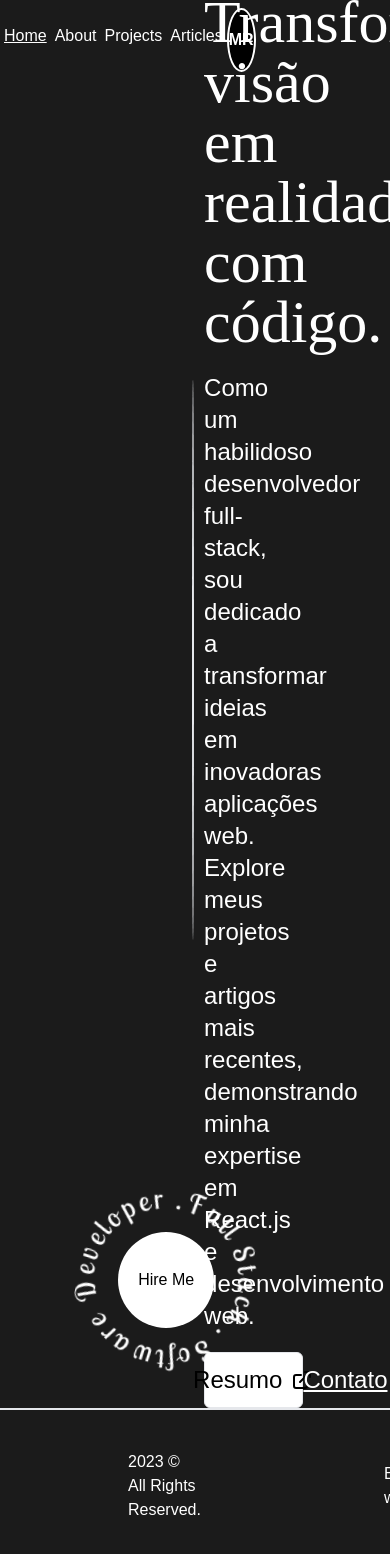
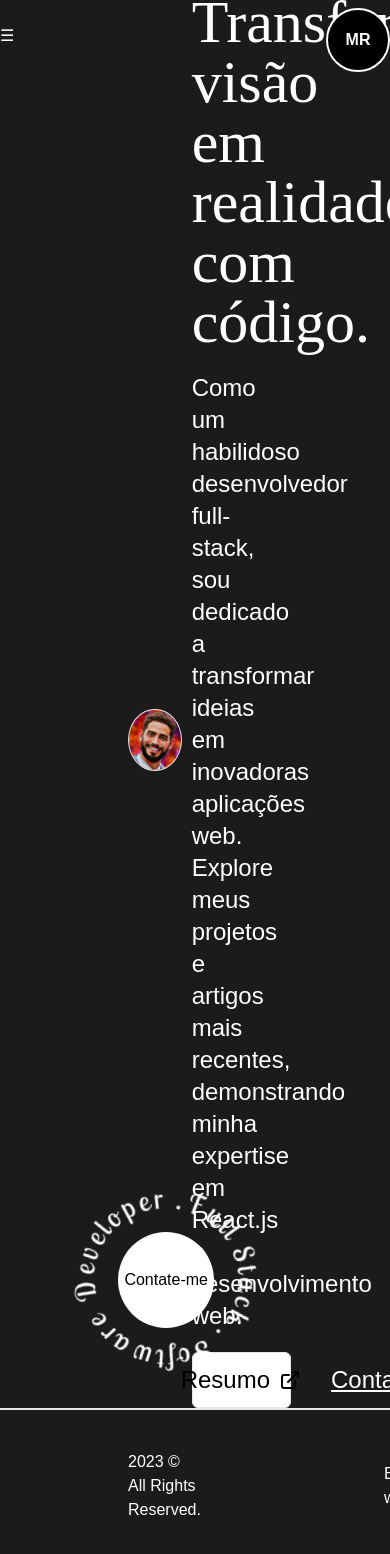
Before and after one commit to marvindev2022/portifolio, a React (Vite) app: page / in a window 390 px wide. Shown: the top 1554 px of the page. Built offline with nearby package versions, Linux system fonts and the light colour scheme; grey boxes are pictures that could not be loaded.

Commit message:
adicionando responsividade

```diff
--- a/src/components/Header.tsx
+++ b/src/components/Header.tsx
@@ -1,6 +1,6 @@
+import React, { useState, useEffect } from "react";
 import Nav from "./Nav";
 
-export default function Header({ selectedPage, setSelectedPage }: any) {
 const colorClasses = [
   "bg-black",
   "bg-red-500",
@@ -13,82 +13,111 @@ export default function Header({ selectedPage, setSelectedPage }: any) {
   "bg-indigo-500",
 ];
 
-  let colorIndex = 0;
+const Header = ({ selectedPage, setSelectedPage }: any) => {
+  const [colorIndex, setColorIndex] = useState(0);
+  const [isMobileMenuOpen, setMobileMenuOpen] = useState(false);
 
   const handleMouseEnter = () => {
     const colorChangeInterval = setInterval(() => {
-      colorIndex = (colorIndex + 1) % colorClasses.length;
+      setColorIndex((prevIndex) => (prevIndex + 1) % colorClasses.length);
+    }, 100);
+
+    const resetColorChangeDiv = () => {
+      const colorChangeDiv = document.getElementById("color-change-div");
+      if (colorChangeDiv) {
+        colorChangeDiv.classList.remove(...colorClasses);
+        colorChangeDiv.classList.add("bg-black");
+      }
+    };
+
     document
       .getElementById("color-change-div")
-        ?.classList.replace(
+      ?.addEventListener("mouseleave", () => {
+        clearInterval(colorChangeInterval);
+        resetColorChangeDiv();
+      });
+  };
+
+  useEffect(() => {
+    const colorChangeDiv = document.getElementById("color-change-div");
+    if (colorChangeDiv) {
+      colorChangeDiv.classList.replace(
         colorClasses[
         (colorIndex - 1 + colorClasses.length) % colorClasses.length
         ],
         colorClasses[colorIndex]
       );
-    }, 100);
+    }
+  }, [colorIndex]);
 
-    document
-      .getElementById("color-change-div")
-      ?.addEventListener("mouseleave", () => {
-        clearInterval(colorChangeInterval);
-        document
-          .getElementById("color-change-div")
-          ?.classList.remove(...colorClasses);
-        document.getElementById("color-change-div")?.classList.add("bg-black");
-      });
+  const toggleMobileMenu = () => {
+    const dialog = document.querySelector("dialog");
+      dialog?.showModal();
+
+  };
+
+  const handlePageClick = (page: string) => {
+    setSelectedPage(page);
+    const dialog = document.querySelector("dialog");
+    dialog?.close();
+
+  };
+
+  const renderNavLinks = () => {
+    return ["home", "about", "projects", "articles"].map((page) => (
+      <li
+        key={page}
+        onClick={() => handlePageClick(page)}
+        className={`xl:mx-5 sm:mx-2 mx-1 ${selectedPage === page && "underline"
+          } hover:underline`}
+      >
+        {page.charAt(0).toUpperCase() + page.slice(1)}
+      </li>
+    ));
   };
 
   return (
-    <header className="w-full h-24 xl:py-8 xl:px-32 sm:p-2 flex justify-between items-center mb:p-2 ">
-      <nav className="flex justify-between items-center">
-        <ul className="flex justify-between items-center">
-          <li
-            onClick={() => setSelectedPage("home")}
-            className={`xl:mx-5 sm:mx-2 mx-1 ${
-              selectedPage === "home" && "underline"
-            } hover:underline`}
+    <header className="w-full h-24 xl:py-8 xl:px-32 sm:p-2 flex justify-between items-center mb:p-2 z-10">
+      <div className="block sm:hidden" onClick={toggleMobileMenu}>
+        ☰
+      </div>
+
+      <dialog className="top-0 left-0 min-w-full min-h-full sm:hidden bg-black bg-opacity-0 z-20 relative">
+        <div className="w-full min-h-screen flex justify-center items-center bg-black bg-opacity-0 ">
+          <div className="bg-white w-[18.75rem] h-[500px] flex flex-col justify-center items-center rounded-xl ">
+            <ul className="flex justify-between items-center flex-col">
+              {renderNavLinks()}
+            </ul>
+            <Nav />
+          </div>
+        </div>
+      </dialog>
+
+      <nav
+        className={`flex justify-between items-center ${isMobileMenuOpen && "flex-col"
+          }`}
       >
-            Home
-          </li>
-          <a href="#about">
-            <li
-              onClick={() => setSelectedPage("about")}
-              className={`xl:mx-5 sm:mx-2 mx-1 ${
-                selectedPage === "about" && "underline"
-              } hover:underline`}
+        <ul
+          className={`hidden sm:flex justify-between items-center ${isMobileMenuOpen && "flex-col"
+            }`}
         >
-              About
-            </li>
-          </a>
-
-          <li
-            onClick={() => setSelectedPage("projects")}
-            className={`xl:mx-5 sm:mx-2 mx-1 ${
-              selectedPage === "projects" && "underline"
-            } hover:underline`}
-          >
-            Projects
-          </li>
-          <li
-            onClick={() => setSelectedPage("articles")}
-            className={`xl:mx-5 sm:mx-2 mx-1 ${
-              selectedPage === "articles" && "underline"
-            } hover:underline`}
-          >
-            Articles
-          </li>
+          {renderNavLinks()}
         </ul>
       </nav>
+
       <span
         id="color-change-div"
-        className={`w-16 h-16 mt-2 flex justify-center items-center rounded-[50%] border-2 bg-black font-[900] text-[1rem]
-        } border-white hover:${colorClasses} text-[1.3rem] `}
+        className={`w-16 h-16 mt-2 flex justify-center items-center rounded-[50%] border-2 bg-black font-[900] text-[1rem] border-white hover:${colorClasses} text-[1.3rem]`}
         onMouseEnter={handleMouseEnter}
       >
         MR
       </span>
+
+      <span className="hidden sm:block">
         <Nav />
+      </span>
     </header>
   );
-}
+};
+
+export default Header;
--- a/src/components/Home.tsx
+++ b/src/components/Home.tsx
@@ -4,11 +4,13 @@ import background from "./../assets/background.png";
 import icon from "./../assets/icon.svg";
 import svg from "./../assets/animado.png";
 import Footer from "./Footer";
+import { Link, useNavigate } from "react-router-dom";
 
 export default function Home() {
+  const navigate = useNavigate()
   return (
     <>
-      <section className="min-w-full min-h-[90vh] items-center justify-between flex relative px-32 ">
+      <section className="w-full min-h-[90vh] items-center justify-between flex relative px-32 sm:flex-col xl:flex-row">
         <div
           style={{
             backgroundImage: `url(${background})`,
@@ -16,38 +18,49 @@ export default function Home() {
             backgroundPosition: "center",
             backgroundRepeat: "no-repeat",
           }}
-          className="w-[35rem] h-[35rem] border ml-16 mt-[-10rem] flex justify-center items-center relative rounded-[50%]"
+          className="xl:w-[35rem] xl:h-[35rem] sm:w-[30rem] sm:h-[rem] border xl:ml-16 xl:mt-[-10rem] flex justify-center items-center relative rounded-[50%]"
         >
-          <img src={profile} alt="profile" className="w-1full object-fill rounded-[50%]" />
+          <img
+            src={profile}
+            alt="profile"
+            className="w-full object-fill rounded-[50%]  "
+          />
         </div>
-        <span className="rounded-[50%] text-white absolute bottom-[.9375rem] left-[.9375rem]">
+        <Link  to="https://api.whatsapp.com/resolve/?deeplink=%2F551197449-8322&not_found=1" target="_blank" className="rounded-[50%] text-white absolute bottom-[.9375rem] left-[.9375rem]">
           <motion.div
             initial={{ rotate: 0 }}
             animate={{ rotate: 360 }}
             transition={{ duration: 20, repeat: Infinity, ease: "linear" }}
           >
-            <img src={svg} alt="svg" className="w-[18.75rem] h-[14.375rem] rounded-[50%]" />
+            <img
+              src={svg}
+              alt="svg"
+              className="w-[18.75rem] h-[14.375rem] rounded-[50%]"
+            />
           </motion.div>
 
           <p className="flex justify-center items-center w-24 h-24 bg-white text-black text-center rounded-[50%] absolute bottom-[4.051rem] left-[6.45rem] shadow-white">
-            Hire Me
+            Contate-me
           </p>
-        </span>
+        </Link>
         <div className="w-[60%] sm:w-[80%] md:w-[60%] lg:w-[50%] h-1/2 flex flex-col mt-[-5rem] items-center">
           <strong className="w-9/12 text-justify text-6xl mb-5">
             Transformando visão em realidade com código.
           </strong>
           <span className="w-9/12 text-justify text-2xl">
-            Como um habilidoso desenvolvedor full-stack, sou dedicado a transformar ideias em inovadoras aplicações web. Explore meus projetos e artigos mais recentes, demonstrando minha expertise em React.js e desenvolvimento web.
+            Como um habilidoso desenvolvedor full-stack, sou dedicado a
+            transformar ideias em inovadoras aplicações web. Explore meus
+            projetos e artigos mais recentes, demonstrando minha expertise em
+            React.js e desenvolvimento web.
           </span>
-          <span className="w-9/12 flex text-2xl mt-5">
-            <button className="flex justify-center items-center gap-2 w-[9.5rem] sm:w-[14.5rem] md:w-[9.5rem] lg:w-[9.5rem] border h-14 bg-white text-black rounded-md">
+          <span className="w-9/12 flex text-2xl mt-5 gap-5">
+            <Link to="https://docs.google.com/document/d/10aU8ROLUuQvDvtoNuJvvC8p1GKYZJQrWzwO8fJKWLjQ/edit" target="_blank"  className="flex justify-center items-center gap-2 w-[9.5rem] sm:w-[14.5rem] md:w-[9.5rem] lg:w-[9.5rem] border h-14 bg-white text-black rounded-md mr-5">
               Resumo
               <img src={icon} />
-            </button>
-            <button className="w-[9.5rem] sm:w-[14.5rem] md:w-[9.5rem] lg:w-[9.5rem] h-14 bg-none underline text-white rounded-md">
+            </Link>
+            <Link to="https://api.whatsapp.com/resolve/?deeplink=%2F551197449-8322&not_found=1" target="_blank" className="flex w-[9.5rem] sm:w-[14.5rem] md:w-[9.5rem] lg:w-[9.5rem] h-14 bg-none underline text-white rounded-md items-center">
               Contato
-            </button>
+            </Link>
           </span>
         </div>
       </section>
```
Lines whose indentation alone changed are shown as unchanged.
